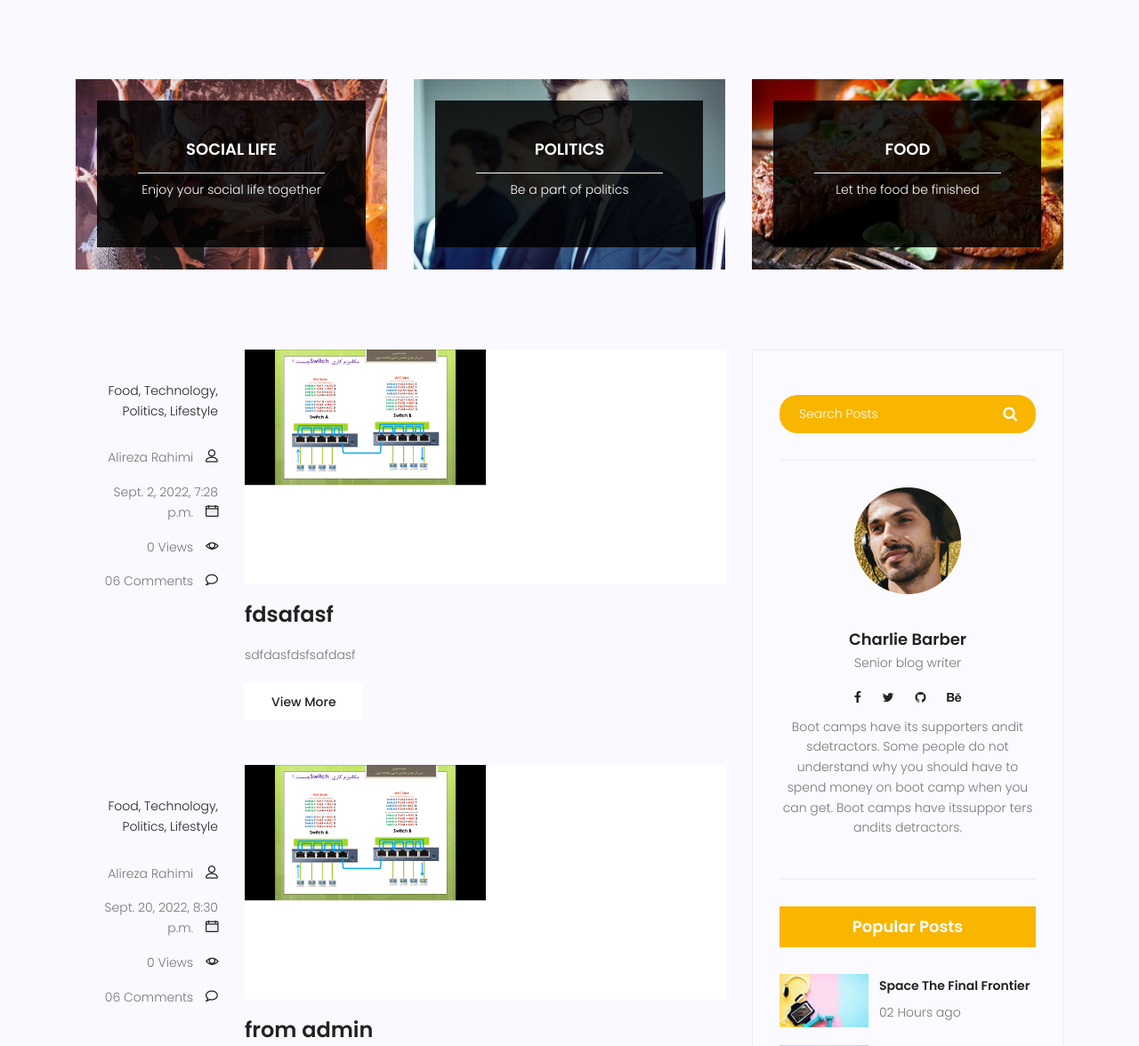
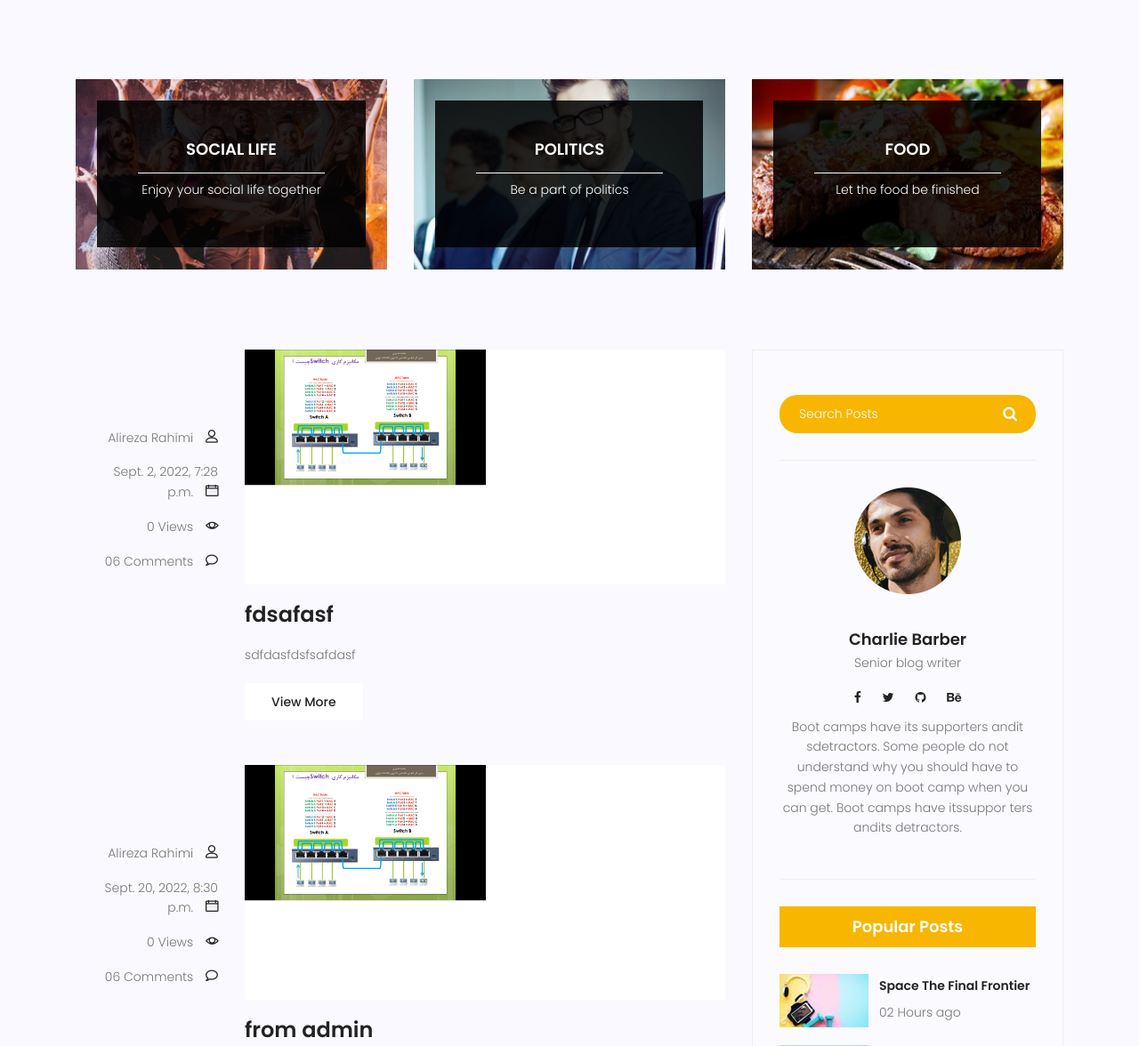
Before and after one commit to theharez/maktabKhooneh, a Django app: page /blog/ in a window 1280 px wide. Shown: the part 689-1865 px from the top of the page at 89% size. Run offline with Django 4.2, Linux system fonts and the light colour scheme; data comes from the database, SQL or seed files in the repository; data that the repository does not hold is empty; some libraries are stand-ins or nearby versions.

Commit message:
Update blog-home.html
add dynamic category
update url address

```diff
--- a/templates/blog/blog-home.html
+++ b/templates/blog/blog-home.html
@@ -95,10 +95,7 @@
 
 					<div class="col-lg-3  col-md-3 meta-details">
 						<ul class="tags">
-							<li><a href="#">Food,</a></li>
-							<li><a href="#">Technology,</a></li>
-							<li><a href="#">Politics,</a></li>
-							<li><a href="#">Lifestyle</a></li>
+							<li><a href="#">{{post.category.all|join:", "}}</a></li>
 						</ul>
 						<div class="user-details row">
 							<p class="user-name col-lg-12 col-md-12 col-6"><a href="#">{{post.author.get_full_name}}</a> <span
@@ -115,7 +112,7 @@
 						<div class="feature-img">
 							<img class="img-fluid" src={{post.image.url}} alt="">
 						</div>
-						<a class="posts-title" href="{% url 'blog:blog_single_view' pid=post.id name=post.title %}">
+						<a class="posts-title" href="{% url 'blog:blog_single_view' pid=post.id %}">
 							<h3>{{post.title}}</h3>
 						</a>
 						<p class="excert">
```
